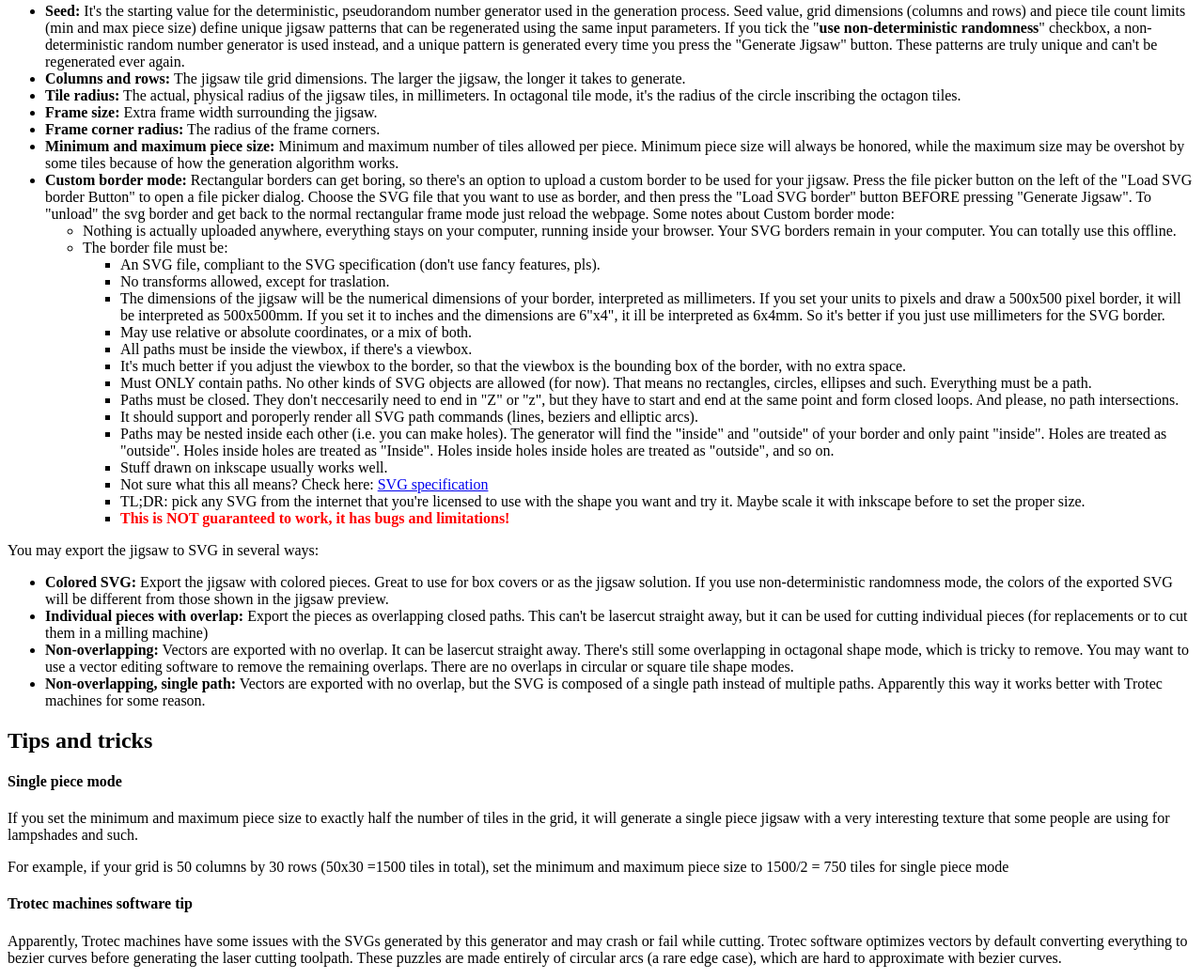
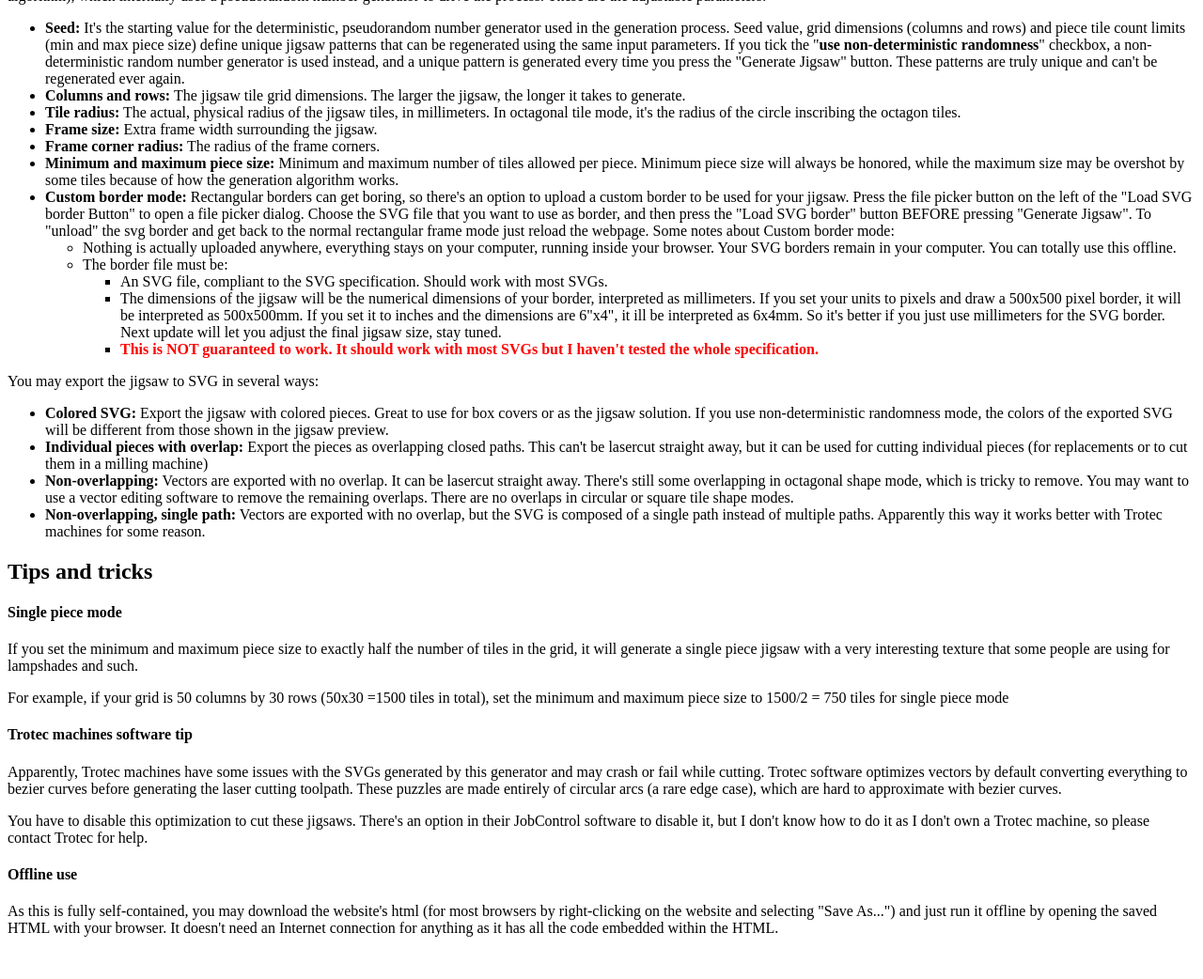
Before and after one commit to proceduraljigsaw/Fractalpuzzlejs, a plain HTML site: page index.html in a window 1280 px wide. Shown: the part 924-1966 px from the top of the page at 94% size. After the commit the page ends 1937 px from the top, so only its background shows below. Drawn offline with Linux system fonts and the light colour scheme; a script that the page names is missing.

Commit message:
Updated documentation to reflect new changes

```diff
--- a/index.html
+++ b/index.html
@@ -1254,7 +1254,7 @@
          <td></td>
       </tr>
       <tr>
-         <td>Frame size:</td>
+         <td>Frame size:</td>5
          <td><input id="frame" type="text" value="6.0" size="4" onchange="update()" /> mm</td>
          <td></td>
       </tr>
@@ -1348,33 +1348,14 @@
                Your SVG borders remain in your computer. You can totally use this offline.</li>
             <li>The border file must be:
                <ul>
-                  <li>An SVG file, compliant to the SVG specification (don't use fancy features, pls).</li>
-                  <li>No transforms allowed, except for traslation.</li>
+                  <li>An SVG file, compliant to the SVG specification. Should work with most SVGs.</li>
                   <li>The dimensions of the jigsaw will be the numerical dimensions of your border, interpreted as
                      millimeters. If you set your units to pixels and draw a 500x500 pixel border, it will be
                      interpreted as 500x500mm. If you set it to inches and the dimensions are 6"x4", it ill be
-                     interpreted as 6x4mm. So it's better if you just use millimeters for the SVG border.</li>
-                  <li>May use relative or absolute coordinates, or a mix of both.</li>
-                  <li>All paths must be inside the viewbox, if there's a viewbox.</li>
-                  <li>It's much better if you adjust the viewbox to the border, so that the viewbox is the bounding box
-                     of the border, with no extra space.</li>
-                  <li>Must ONLY contain paths. No other kinds of SVG objects are allowed (for now). That means no
-                     rectangles, circles, ellipses and such. Everything must be a path.</li>
-                  <li>Paths must be closed. They don't neccesarily need to end in "Z" or "z", but they have to start and
-                     end at the same point and form closed loops. And please, no path intersections.</li>
-                  <li>It should support and poroperly render all SVG path commands (lines, beziers and elliptic arcs).
+                     interpreted as 6x4mm. So it's better if you just use millimeters for the SVG border.
+                     Next update will let you adjust the final jigsaw size, stay tuned.
                   </li>
-                  <li>Paths may be nested inside each other (i.e. you can make holes). The generator will find the
-                     "inside" and "outside" of your border and only paint "inside". Holes are treated as "outside".
-                     Holes inside holes are treated as "Inside". Holes inside holes inside holes are treated as
-                     "outside", and so on.</li>
-                  <li>Stuff drawn on inkscape usually works well.</li>
-                  <li>Not sure what this all means? Check here: <a href="https://www.w3.org/TR/SVG11/">SVG
-                        specification</a></li>
-                  <li>TL;DR: pick any SVG from the internet that you're licensed to use with the shape you want and try
-                     it. Maybe scale it with inkscape before to set the proper size.</li>
-                  <li><span style="color: #ff0000;"><strong>This is NOT guaranteed to work, it has bugs and
-                           limitations!</strong></span></li>
+                  <li><span style="color: #ff0000;"><strong>This is NOT guaranteed to work. It should work with most SVGs but I haven't tested the whole specification.</strong></span></li>
                </ul>
             </li>
          </ul>
```
